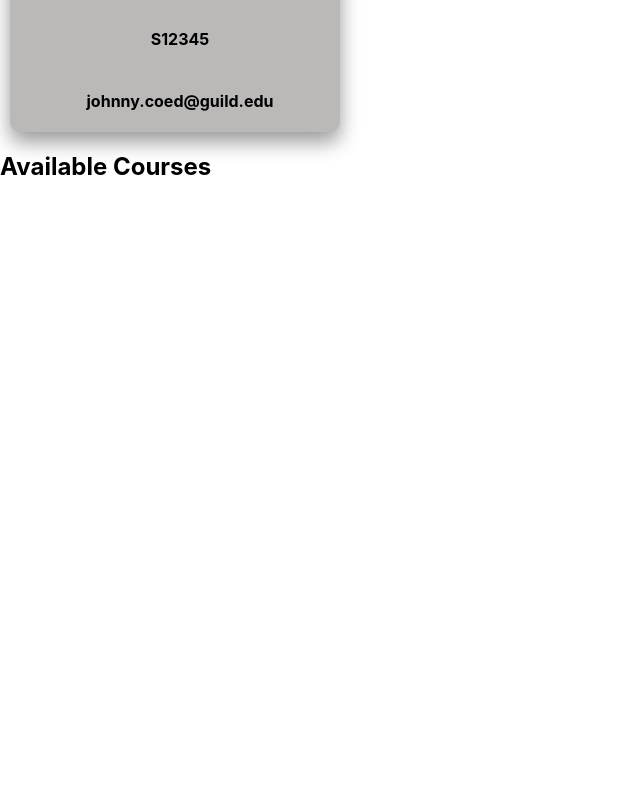
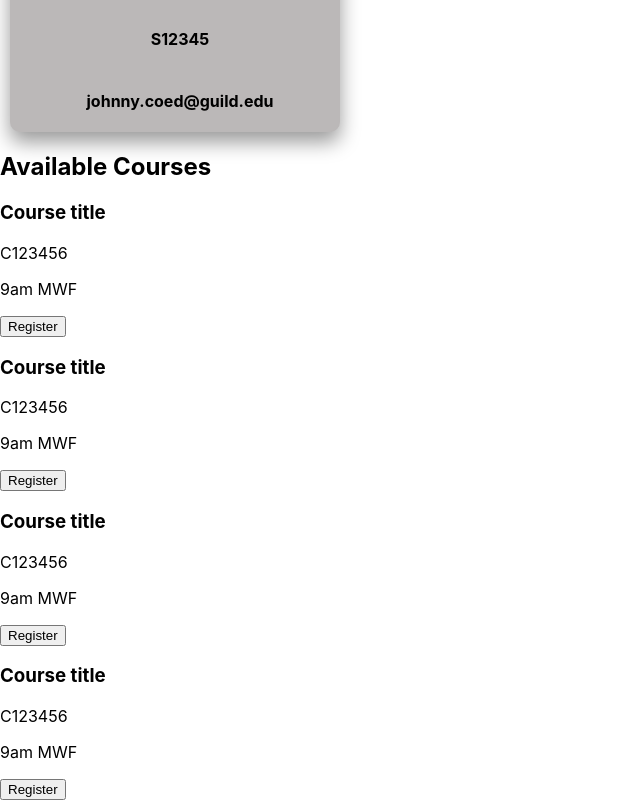
Before and after one commit to stacyp2006/coursecatalog, a React (Create React App) app: page / in a window 1280 px wide. Shown: the part 289-1089 px from the top of the page, without its empty margins (0-640 px from the left). Before the commit the page ends 800 px from the top, so only its background shows below. Built offline with nearby package versions, Linux system fonts and the light colour scheme.

Commit message:
Add displayCourses method

```diff
--- a/src/Components/Catalog/Catalog.js
+++ b/src/Components/Catalog/Catalog.js
@@ -1,11 +1,27 @@
 import React, { Component } from 'react';
+import Course from '../Course/Course';
+import { courses } from '../../courses.js';
 import './Catalog.css';
 
 class Catalog extends Component {
+  displayCourses = () => {
+    return courses.map((course, i) => {
+      return (
+        <Course
+          key={i}
+          courseInfo={course}
+          addToCourseList={this.addToCourseList}
+        />
+      );
+    });
+  };
+
   render() {
+    const courseCards = this.displayCourses();
     return (
       <section className="catalog">
         <h2 className="catalog-title">Available Courses</h2>
+        <section className="course-container">{courseCards}</section>
       </section>
     );
   }
```
